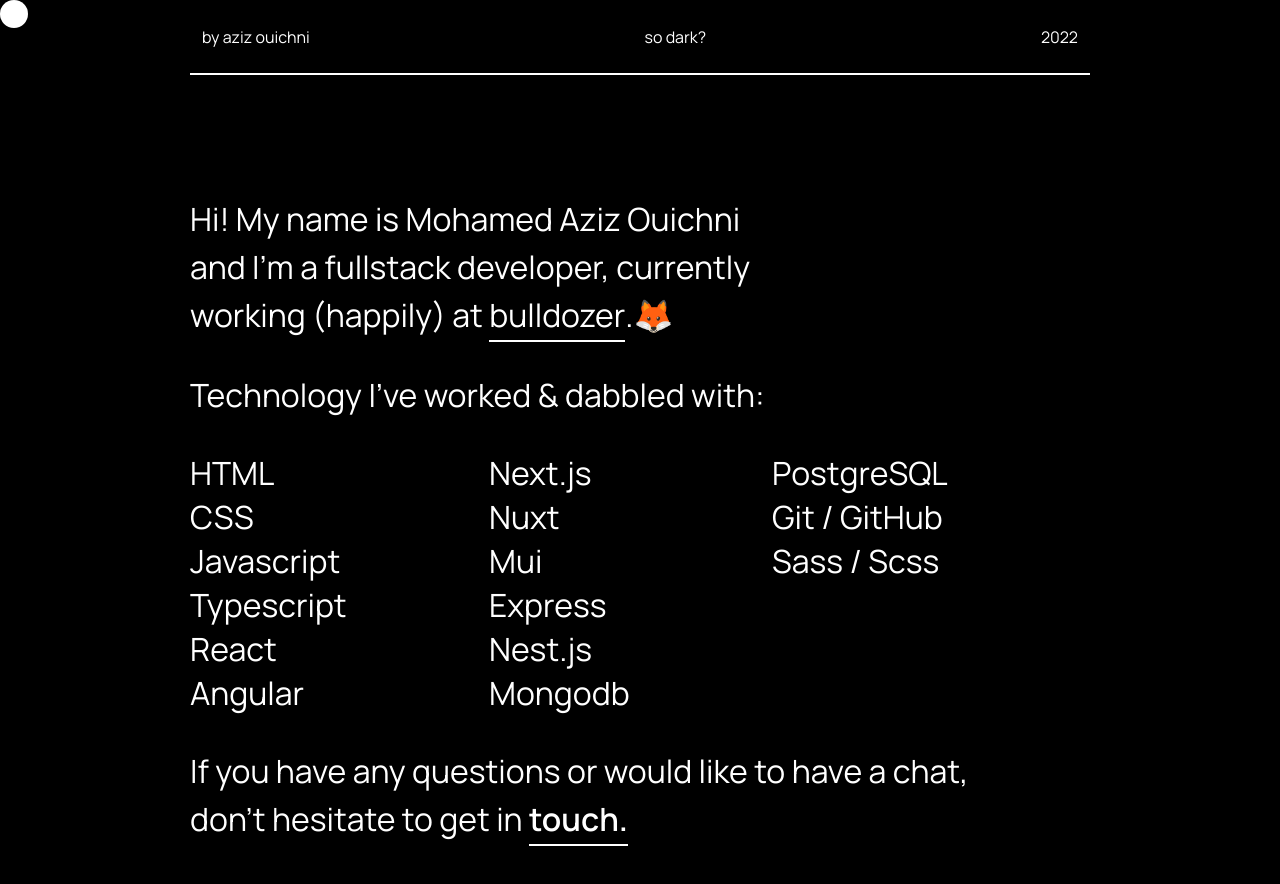
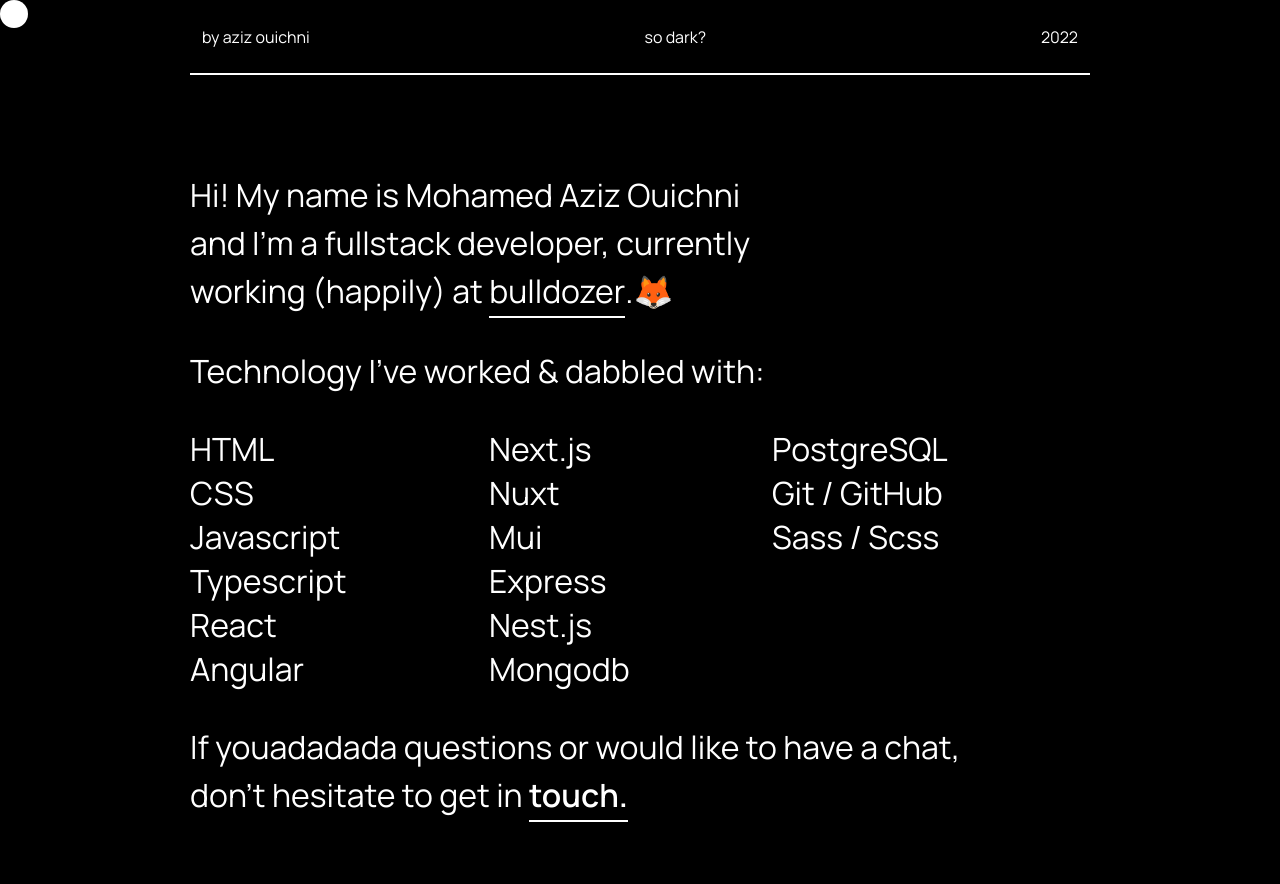
Before and after one commit to ouichniaziz/azizouichni-website, a Next.js app: page / in a window 1280 px wide. Shown: the top 884 px of the page. Built offline with nearby package versions, Linux system fonts and the light colour scheme.

Commit message:
fix: change just main tag margin top

```diff
--- a/pages/index.tsx
+++ b/pages/index.tsx
@@ -113,7 +113,7 @@ const Home: NextPage = () => {
 
         <div className={styles.container} ref={contactRef}>
           <p className={styles.introcontact}>
-            If you have any questions or would like to have a chat, don&apos;t
+            If youadadada questions or would like to have a chat, don&apos;t
             hesitate to get in {" "}
             <a
               href="https://www.linkedin.com/in/ouichniaziz/"
--- a/styles/Home.module.css
+++ b/styles/Home.module.css
@@ -32,7 +32,7 @@
 .main {
   max-width: 900px;
   margin: 0 auto;
-  margin-top: 120px;
+  margin-top: 96px;
 }
 
 .title {
```
